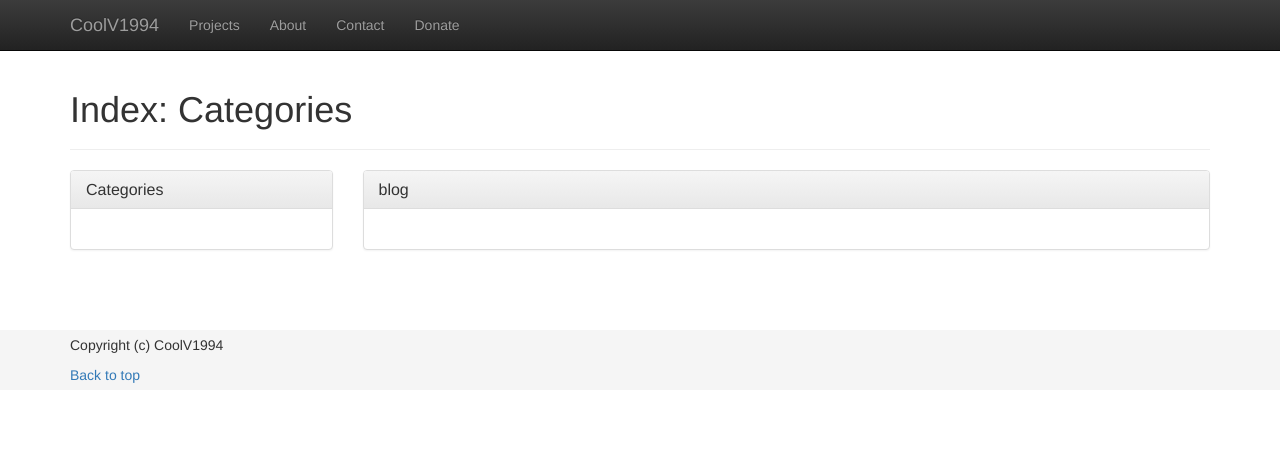
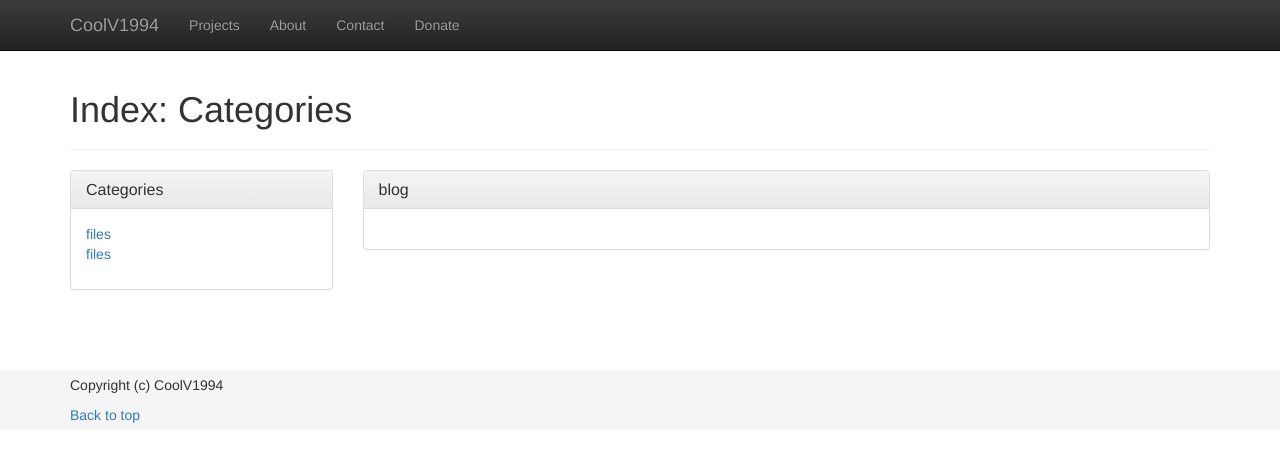
Before and after one commit to CoolV1994/coolv1994.github.io, a Jekyll site: the page built from _projects/categories.html, in a window 1280 px wide. Shown: the top 462 px of the page. Built offline with Jekyll 4.4.1, drawn with Linux system fonts in a browser that asks for light colours; nearby versions of some CDN libraries.

Commit message:
Update categories.html

```diff
--- a/_projects/categories.html
+++ b/_projects/categories.html
@@ -17,8 +17,8 @@ title: Categories
         </div><!-- /.heading -->
         <div class="panel-body">
           <ul class="list-unstyled">
-{% for category in site.projects.categories %}
-            <li><a href="#{{ category | first }}">{{ category | first }}</a></li>
+{% for collection in site.collections %}
+            <li><a href="#{{ collection | first }}">{{ collection | first }}</a></li>
 {% endfor %}
           </ul>
         </div><!-- /.body -->
@@ -39,15 +39,15 @@ title: Categories
     {% for post in posts %}
       {% if post.url %}
         <!-- If Index Matches Post Collection -->
-        {% if page.collection %}
+        <!-- {% if page.collection %} -->
           {% if page.collection == post.collection %}
         <!-- Collection Specific Posts -->
-        <li><a href="{{ post.url | prepend: site.baseurl }}">{{ post.title }}</a></li>
+        <li><a href="{{ post.url | prepend: site.baseurl }}">-- {{ post.title }} --</a></li>
           {% endif %}
-        {% else %}
+        <!-- {% else %} -->
         <!-- All Posts -->
         <li><a href="{{ post.url | prepend: site.baseurl }}">{{ post.title }}</a></li>
-        {% endif %}
+        <!-- {% endif %} -->
         <!-- End If Collection -->
       {% endif %}
     {% endfor %}
```
